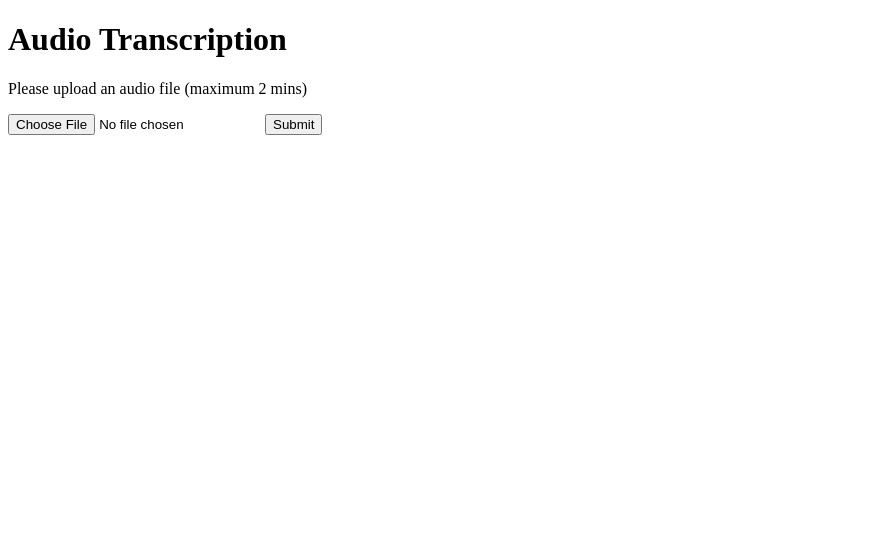
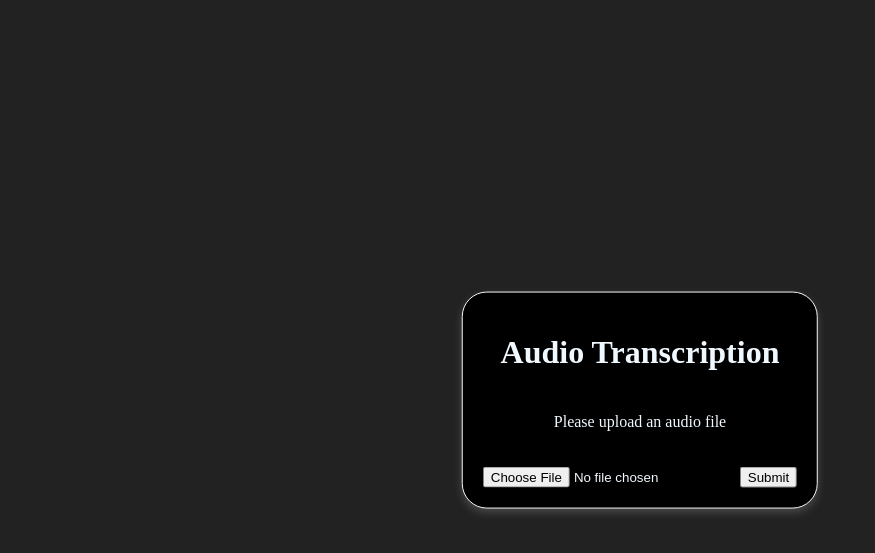
Before and after one commit to lpianta/nlp_week, a Flask app: page / in a window 1280 px wide. Shown: the top 553 px of the page, without its empty margins (0-875 px from the left). Run offline with Flask 2, Linux system fonts and the light colour scheme.

Commit message:
working on audio recognition

```diff
--- a/audio_summarization/app/app.py
+++ b/audio_summarization/app/app.py
@@ -6,6 +6,8 @@ from transformers import pipeline
 import librosa
 import torch
 from transformers import Wav2Vec2ForCTC, Wav2Vec2Tokenizer
+from punctuator import Punctuator
+import jamspell
 import numpy as np
 import os
 
@@ -16,17 +18,22 @@ UPLOAD_FOLDER = "./temp"
 #    os.makedirs(UPLOAD_DIRECTORY)
 
 template_dir = Path("../templates")
-app = Flask(__name__, template_folder=str(template_dir))
+static_dir = Path("../static")
+app = Flask(__name__, template_folder=str(template_dir),
+            static_folder=str(static_dir))
 app.config['UPLOAD_FOLDER'] = UPLOAD_FOLDER
 
 # load pre-trained model and tokenizer
 tokenizer = Wav2Vec2Tokenizer.from_pretrained("facebook/wav2vec2-base-960h")
 model = Wav2Vec2ForCTC.from_pretrained("facebook/wav2vec2-base-960h")
+punctuator = Punctuator("../models/INTERSPEECH-T-BRNN2.pcl")
+corrector = jamspell.TSpellCorrector()
+corrector.LoadLangModel("../models/spellchecker_en.bin")
 
 
 def transcriptor():
     string = ""
-    chuncks = get_chunks()
+    chuncks = get_chuncks()
     for i in chuncks:
         input_values = tokenizer(i, return_tensors='pt').input_values
         # Store logits (non-normalized predictions)
@@ -39,9 +46,11 @@ def transcriptor():
     return string
 
 
-def get_chunks():
+def get_chuncks():
     speech = get_audio()
-    chuncks = np.array_split(speech, 12)
+    lenght = librosa.get_duration(speech, sr=16000)
+    n_chuncks = np.ceil(lenght / 10)
+    chuncks = np.array_split(speech, n_chuncks)
     return chuncks
 
 
@@ -49,8 +58,6 @@ def get_audio():
     audio = request.files["file_1"]
     filename = secure_filename(audio.filename)
     audio.save(os.path.join(app.config['UPLOAD_FOLDER'], filename))
-    #audio.save(os.path.join(path, audio.filename))
-    #audio = np.fromstring(audio, dtype=np.uint8)
     speech, rate = librosa.load("./temp/" + filename, sr=16000)
     os.remove("./temp/" + filename)
     return speech
@@ -64,6 +71,9 @@ def home():
 @app.route("/file_upload", methods=["POST"])
 def post_audio():
     text = transcriptor()
+    text = text.lower()
+    text = punctuator.punctuate(text)
+    text = corrector.FixFragment(text)
     return render_template("transcription.html", response=text)
 
 
--- /dev/null
+++ b/audio_summarization/static/styles/style.css
@@ -0,0 +1,42 @@
+body {
+  background-color: #222;
+}
+
+.title {
+  text-align: center;
+  color: aliceblue;
+}
+
+.title p {
+  padding: 20px;
+  color: aliceblue;
+}
+
+.form {
+  text-align: center;
+  color: aliceblue;
+}
+
+.content {
+  position: absolute;
+  top: 50%;
+  left: 50%;
+  transform: translate(-50%, -50%);
+  border: solid 1px whitesmoke;
+  padding: 20px;
+  max-width: 50%;
+  border-radius: 25px;
+  box-shadow: 0 4px 8px 0 rgba(235, 229, 229, 0.2);
+  transition: 0.3s;
+  background-color: black;
+}
+
+.content:hover {
+  box-shadow: 0 8px 16px 0 rgba(235, 229, 229, 0.2);
+}
+
+.transcript {
+  text-align: center;
+  color: aliceblue;
+  padding: 50px;
+}
--- a/audio_summarization/templates/base.html
+++ b/audio_summarization/templates/base.html
@@ -3,6 +3,8 @@
   <head>
     <title>Audio Transcription</title>
     <meta name="viewport" content="width=device-width, initial-scale=1.0" />
+    <link rel="stylesheet" type="text/css" href={{ url_for('static',
+    filename='styles/style.css') }} />
   </head>
   <body>
     {% block content %} {% endblock content %}
--- a/audio_summarization/templates/index.html
+++ b/audio_summarization/templates/index.html
@@ -1,10 +1,15 @@
 {% extends "base.html" %} {% block content %}
-<h1>Audio Transcription</h1>
+<div class="content">
+  <div class="title">
+    <h1>Audio Transcription</h1>
 
-<p>Please upload an audio file (maximum 2 mins)</p>
-
-<form action="/file_upload" method="post" enctype="multipart/form-data">
-  <input type="file" id="myfile" name="file_1" />
-  <input class="" type="submit" />
-</form>
+    <p>Please upload an audio file</p>
+  </div>
+  <div class="form">
+    <form action="/file_upload" method="post" enctype="multipart/form-data">
+      <input type="file" id="myfile" name="file_1" />
+      <input class="" type="submit" />
+    </form>
+  </div>
+</div>
 {% endblock content %}
--- a/audio_summarization/templates/transcription.html
+++ b/audio_summarization/templates/transcription.html
@@ -1,6 +1,6 @@
 {% extends "base.html" %} {% block content %}
-<h1 class="font-semibold">Your transcription</h1>
+<h1 class="title">Your transcription</h1>
 
-<p class="">{{ response }}</p>
+<p class="transcript">{{ response }}</p>
 
 {% endblock content %}
```
Also changed, not shown: Pretrained Transformers/summarizer.py (+3 -2 lines), audio_summarization/scripts/audio_transcription.py (+14 -9 lines), 1 other file.
